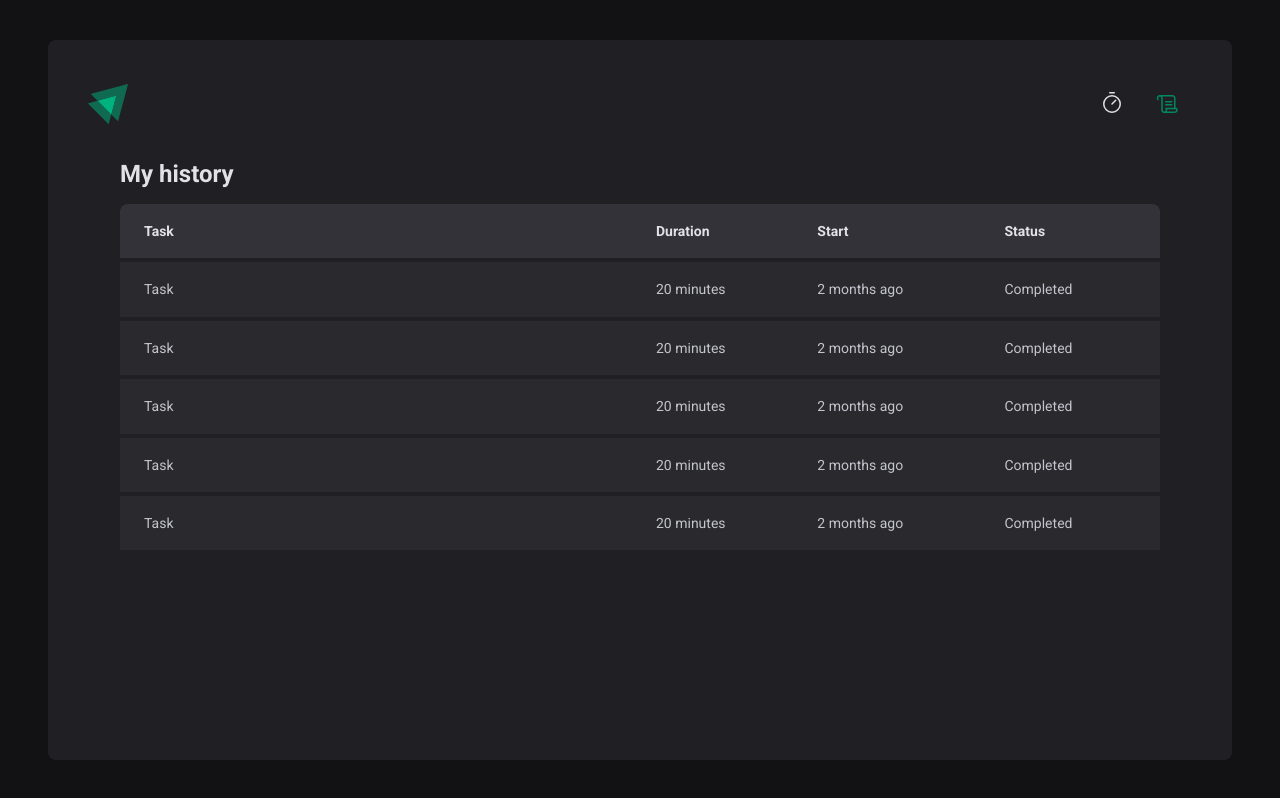
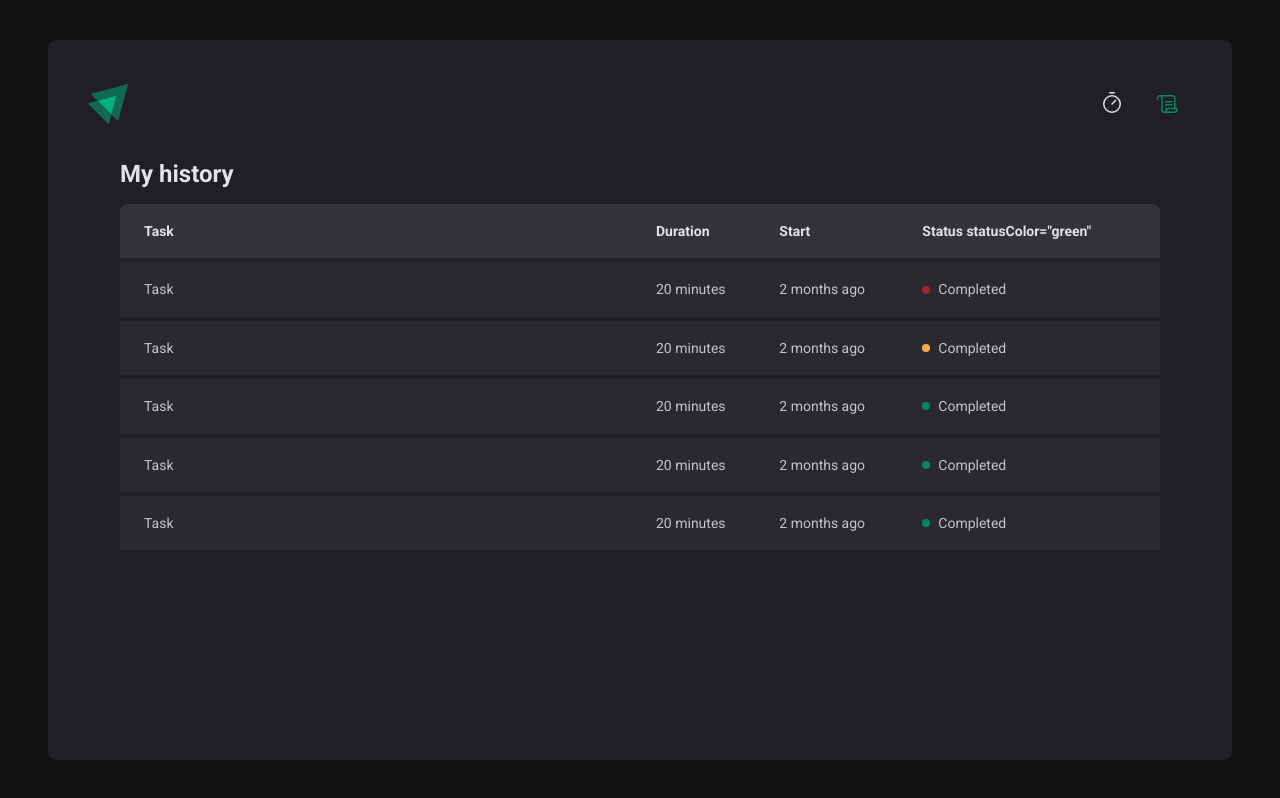
Before and after one commit to gh-johnny/Timer-React, a React (Vite) app: page /history in a window 1280 px wide. Built offline with nearby package versions, Linux system fonts and the light colour scheme.

Commit message:
style: status history table looks

```diff
--- a/src/pages/History/index.tsx
+++ b/src/pages/History/index.tsx
@@ -1,4 +1,4 @@
-import { HistoryContainer, HistoryList } from "./styles"
+import { HistoryContainer, HistoryList, Status } from "./styles"
 
 function History() {
     return (
@@ -12,7 +12,7 @@ function History() {
                             <th>Task</th>
                             <th>Duration</th>
                             <th>Start</th>
-                            <th>Status</th>
+                            <th>Status statusColor="green"</th>
                         </tr>
                     </thead>
                     <tbody>
@@ -20,31 +20,41 @@ function History() {
                             <td>Task</td>
                             <td>20 minutes</td>
                             <td>2 months ago</td>
-                            <td>Completed</td>
+                            <td>
+                                <Status statusColor="red">Completed</Status>
+                            </td>
                         </tr>
                         <tr>
                             <td>Task</td>
                             <td>20 minutes</td>
                             <td>2 months ago</td>
-                            <td>Completed</td>
+                            <td>
+                                <Status statusColor="yellow">Completed</Status>
+                            </td>
                         </tr>
                         <tr>
                             <td>Task</td>
                             <td>20 minutes</td>
                             <td>2 months ago</td>
-                            <td>Completed</td>
+                            <td>
+                                <Status statusColor="green">Completed</Status>
+                            </td>
                         </tr>
                         <tr>
                             <td>Task</td>
                             <td>20 minutes</td>
                             <td>2 months ago</td>
-                            <td>Completed</td>
+                            <td>
+                                <Status statusColor="green">Completed</Status>
+                            </td>
                         </tr>
                         <tr>
                             <td>Task</td>
                             <td>20 minutes</td>
                             <td>2 months ago</td>
-                            <td>Completed</td>
+                            <td>
+                                <Status statusColor="green">Completed</Status>
+                            </td>
                         </tr>
                     </tbody>
                 </table>
@@ -53,4 +63,5 @@ function History() {
         </HistoryContainer>
     )
 }
+
 export { History }
--- a/src/pages/History/styles.ts
+++ b/src/pages/History/styles.ts
@@ -62,4 +62,28 @@ const HistoryList = styled.div`
     }
 `
 
-export { HistoryContainer, HistoryList }
+const STATUS_COLOR = {
+    yellow: 'yellow-500',
+    green: 'green-500',
+    red: 'red-500',
+} as const
+
+type TStatusProps = {
+    statusColor: keyof typeof STATUS_COLOR
+}
+
+const Status = styled.span<TStatusProps>`
+    display: flex;
+    align-items: center;
+    gap: 0.5rem;
+
+    &::before {
+        content: '';
+        width: 0.5rem;
+        height: 0.5rem;
+        border-radius: 999px;
+        background: ${props => props.theme[STATUS_COLOR[props.statusColor]]};
+    }
+`
+
+export { HistoryContainer, HistoryList, Status }
```
